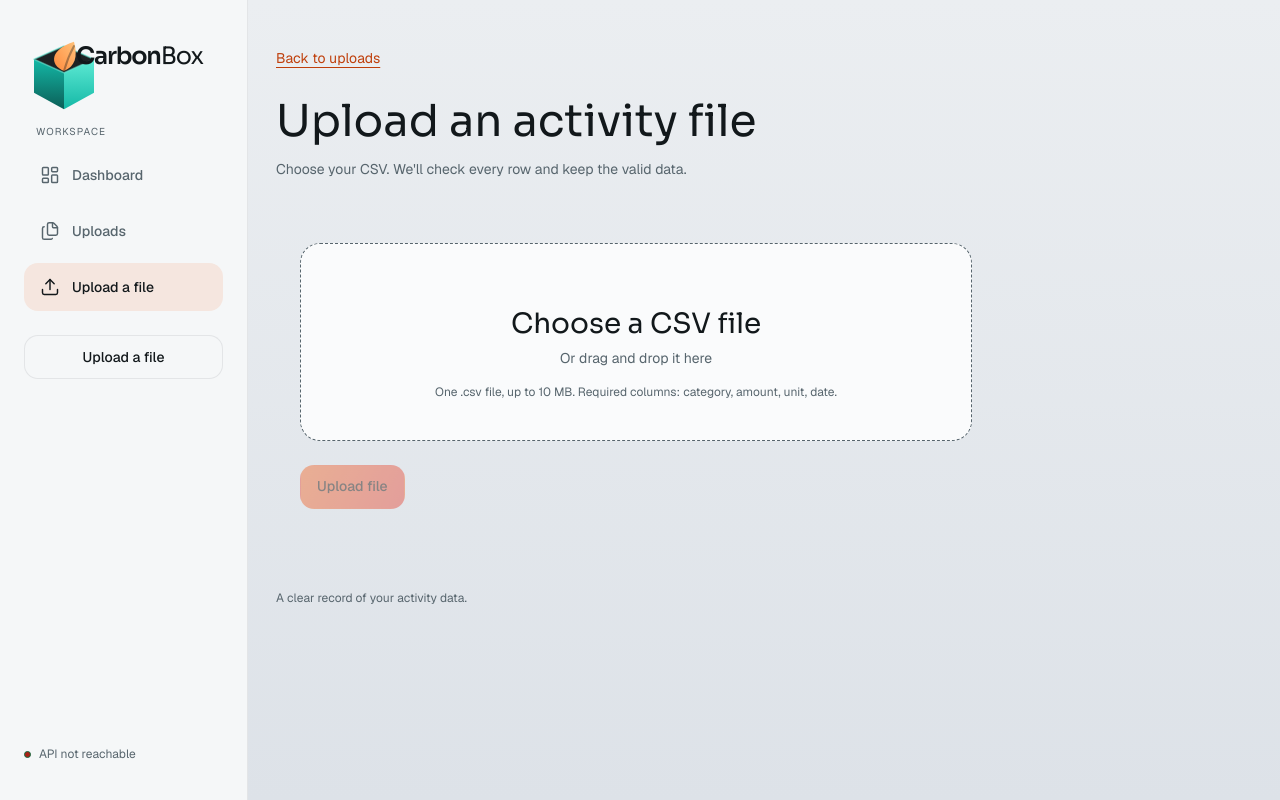
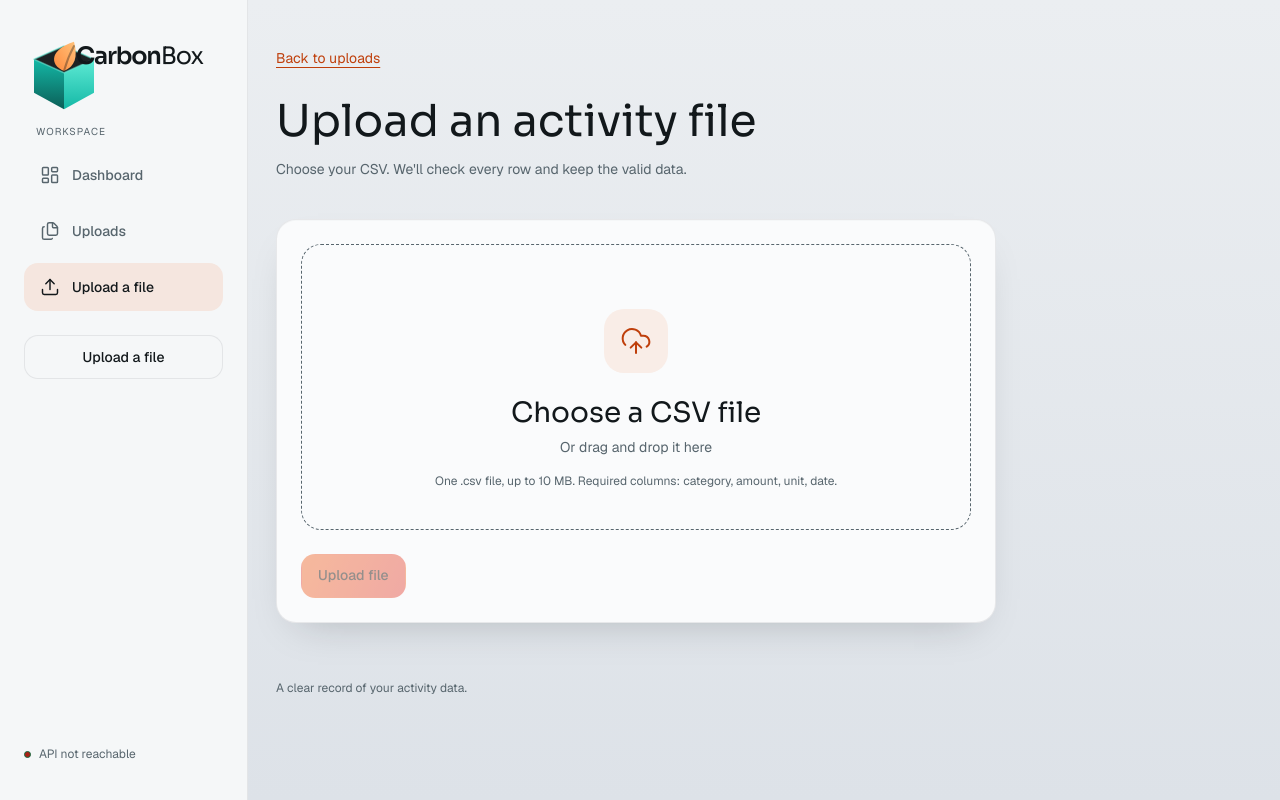
Before and after one commit to nicolas2601/carbonbox-prueba-tecnica, a Next.js app in the folder frontend/: page /uploads/new in a window 1280 px wide. Built offline with nearby package versions, Linux system fonts and the light colour scheme; no server answers.

Commit message:
feat(frontend): restyle CSV transfer and actionable errors
Presentation-only changes; no fabricated RED. Existing selection, drag nesting, transfer, finishing, cancellation and retry checks pass. Solid themed form, opacity-only drag glow, segmented progress and full-border error treatment.

```diff
--- a/frontend/src/components/ErrorState.tsx
+++ b/frontend/src/components/ErrorState.tsx
@@ -1,8 +1,10 @@
 import type { ApiError } from "@/lib/api/ApiError";
 import { Button } from "./Button";
+import { CircleAlert } from "lucide-react";
 
 export function ErrorState({ error, onRetry, title = "We couldn't load your data" }: { error: ApiError; onRetry(): void | Promise<unknown>; title?: string }) {
-  return <div className="state-card" role="alert">
+  return <div className="state-card error-state" role="alert">
+    <CircleAlert aria-hidden="true" className="state-icon" size={24} />
     <h2 className="font-display text-[28px]">{title}</h2>
     <p className="mt-3 text-sm text-ink-muted">{error.message}</p>
     {error.requestId && <p className="mt-3 break-all font-mono text-xs text-ink-muted">Request {error.requestId}</p>}
--- a/frontend/src/features/uploads/Dropzone.tsx
+++ b/frontend/src/features/uploads/Dropzone.tsx
@@ -2,6 +2,7 @@
 
 import { useId, useRef, useState } from "react";
 import { Button } from "@/components/Button";
+import { CloudUpload } from "lucide-react";
 import { maxUploadMb, validateFile } from "./validateFile";
 
 interface DropzoneProps { file: File | null; onChange(file: File | null): void; disabled?: boolean; limitMb?: number; }
@@ -34,6 +35,7 @@ export function Dropzone({ file, onChange, disabled = false, limitMb = maxUpload
       <input ref={input} id={id} type="file" accept=".csv" className="sr-only" disabled={disabled}
         aria-labelledby={`${id}-title`} aria-describedby={`${id}-hint ${id}-error`} aria-invalid={Boolean(error)}
         onChange={event => choose(Array.from(event.target.files ?? []))} />
+      <span className="dropzone-symbol" aria-hidden="true"><CloudUpload size={32} strokeWidth={1.5} /></span>
       <span id={`${id}-title`} className="block font-display text-[28px]">Choose a CSV file</span>
       <span className="mt-2 block text-sm text-ink-muted">Or drag and drop it here</span>
       <span id={`${id}-hint`} className="mt-4 block text-xs text-ink-muted">One .csv file, up to {limitMb} MB. Required columns: category, amount, unit, date.</span>
--- a/frontend/src/features/uploads/UploadForm.tsx
+++ b/frontend/src/features/uploads/UploadForm.tsx
@@ -7,6 +7,7 @@ import { ProgressBar } from "@/components/ProgressBar";
 import { ErrorState } from "@/components/ErrorState";
 import { Dropzone } from "./Dropzone";
 import { useUploadAction, type Uploader } from "./useUploadAction";
+import { Card } from "@/components/ui/card";
 
 export function UploadForm({ uploader }: { uploader?: Uploader }) {
   const [file, setFile] = useState<File | null>(null);
@@ -15,7 +16,7 @@ export function UploadForm({ uploader }: { uploader?: Uploader }) {
     <header><Link href="/uploads" className="back-link">Back to uploads</Link>
       <h1 className="page-title font-display mt-4">Upload an activity file</h1>
       <p className="mt-3 text-sm text-ink-muted">Choose your CSV. We&apos;ll check every row and keep the valid data.</p></header>
-    <div className="upload-form space-y-6">
+    <Card className="upload-form space-y-6">
       <Dropzone file={file} onChange={next => { mutation.reset(); setFile(next); }} disabled={mutation.isPending} />
       {mutation.isPending && <ProgressBar label={progress === 100 ? "Finishing" : "Uploading"} value={progress} />}
       {mutation.error && mutation.error.code !== "CANCELLED" && <ErrorState title="We couldn't upload this file" error={mutation.error} onRetry={() => { if (file) upload(file); }} />}
@@ -23,6 +24,6 @@ export function UploadForm({ uploader }: { uploader?: Uploader }) {
         <Button tone="primary" disabled={!file || mutation.isPending} onClick={() => { if (file) upload(file); }}>Upload file</Button>
         {mutation.isPending && <Button disabled={progress >= 100} onClick={cancel}>Cancel upload</Button>}
       </div>
-    </div>
+    </Card>
   </div>;
 }
```
Also changed, not shown: 1 other file (tests, documents, lock files or other folders).
